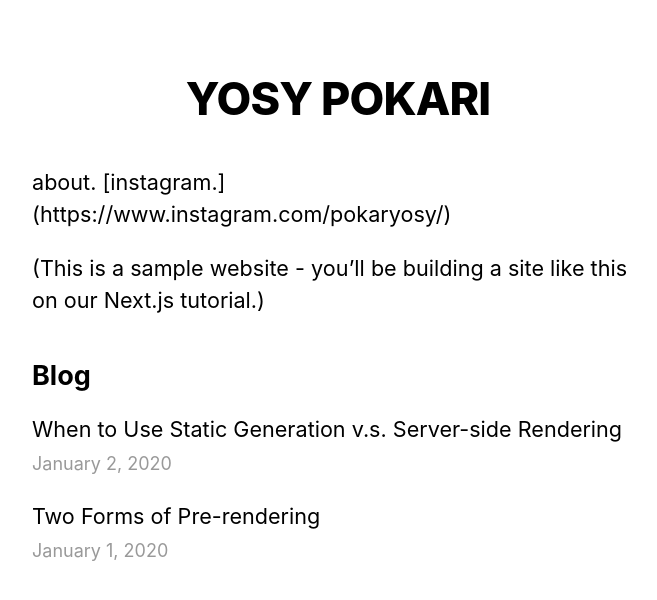
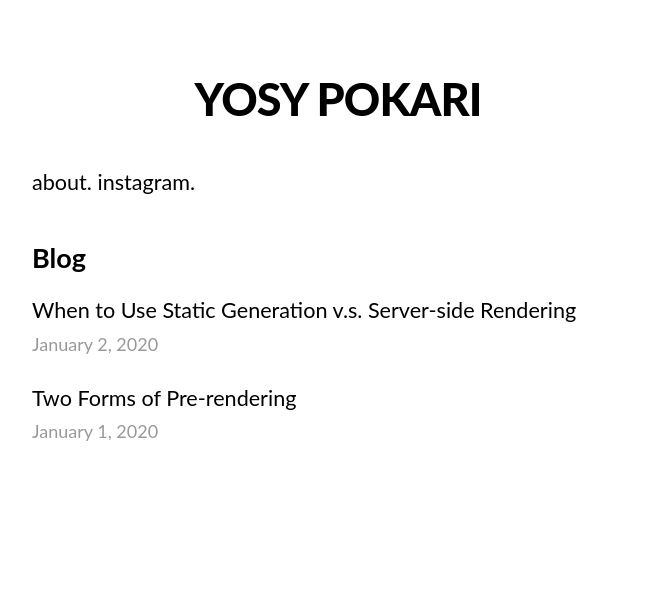
Before and after one commit to pokaryosy/mypage, a Next.js app: page / in a window 1280 px wide. Shown: the top 600 px of the page, without its empty margins (302-959 px from the left). Built offline with nearby package versions, Linux system fonts and the light colour scheme.

Commit message:
7 commit

```diff
--- a/pages/index.js
+++ b/pages/index.js
@@ -21,11 +21,9 @@ export default function Home({ allPostsData }) {
         <title>{siteTitle}</title>
       </Head>
       <section className={utilStyles.headingMd}>
-        <p>about. [instagram.](https://www.instagram.com/pokaryosy/)</p>
-        <p>
-          (This is a sample website - you’ll be building a site like this on{' '}
-          <a href="https://nextjs.org/learn">our Next.js tutorial</a>.)
-        </p>
+        <p>about. {' '}
+          <a href="https://www.instagram.com/pokaryosy/">instagram.</a></p>
+
       </section>
       <section className={`${utilStyles.headingMd} ${utilStyles.padding1px}`}>
         <h2 className={utilStyles.headingLg}>Blog</h2>
@@ -46,3 +44,14 @@ export default function Home({ allPostsData }) {
     </Layout>
   )
 }
+
+/*
+from 26
+        <p>
+          (This is a sample website - you’ll be building a site like this on{' '}
+          <a href="https://nextjs.org/learn">our Next.js tutorial</a>.)
+        </p>
+
+
+
+*/
--- a/styles/global.css
+++ b/styles/global.css
@@ -2,8 +2,11 @@ html,
 body {
   padding: 0;
   margin: 0;
+  /*
   font-family: -apple-system, BlinkMacSystemFont, Segoe UI, Roboto, Oxygen, Ubuntu,
-    Cantarell, Fira Sans, Droid Sans, Helvetica Neue, sans-serif;
+  Cantarell, Fira Sans, Droid Sans, Helvetica Neue, sans-serif;
+  */
+  font-family: Lato, "Gill Sans", -apple-system, system-ui;
   line-height: 1.6;
   font-size: 18px;
 }
```
Also changed, not shown: 1 other file (tests, documents, lock files or other folders). Lines whose indentation alone changed are shown as unchanged.
